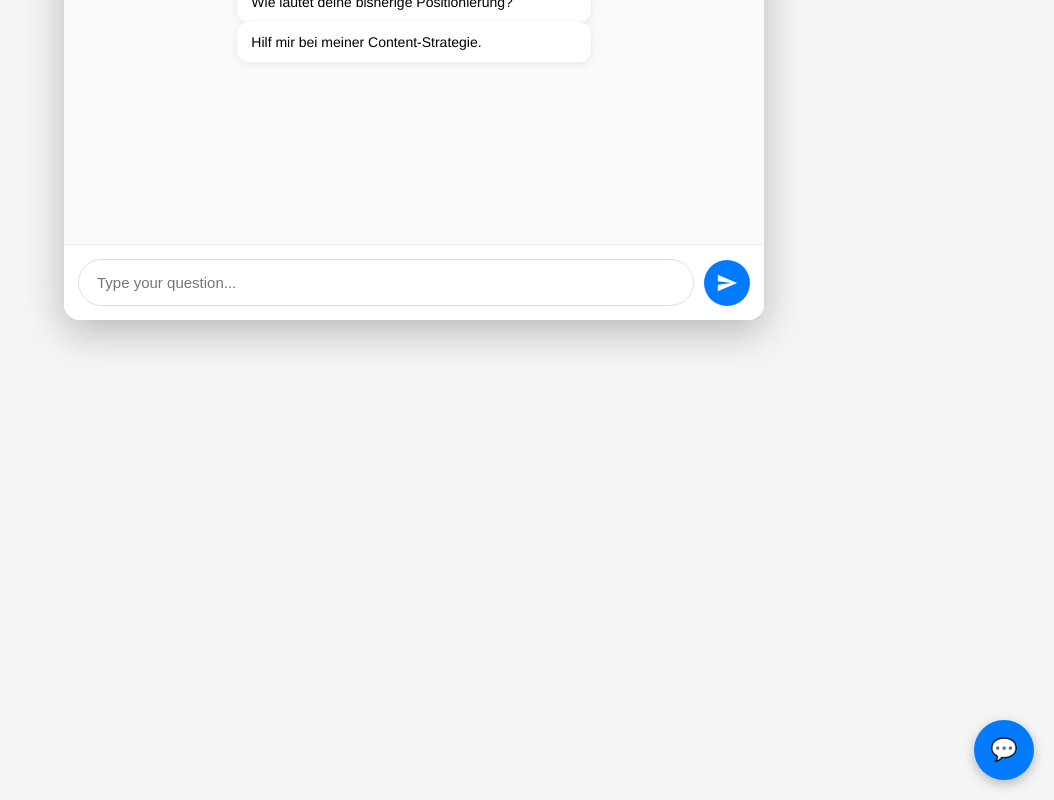
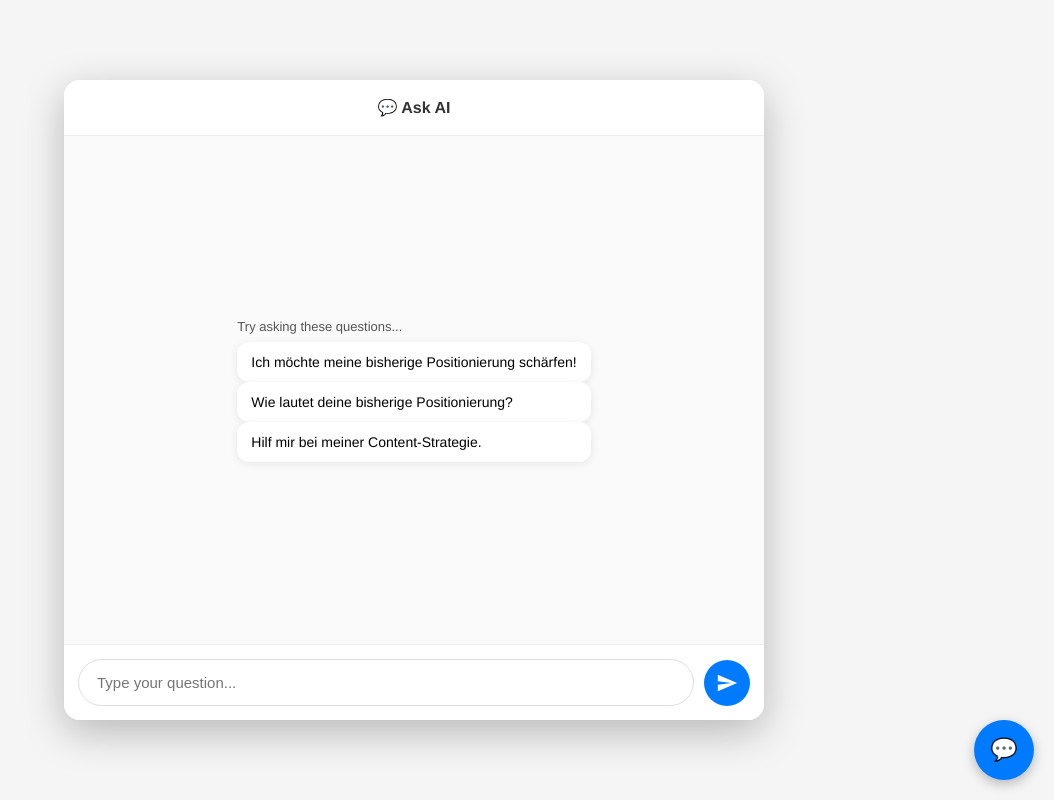
Before and after one commit to n8n-apex/OpenAI-Assistants-API, a website: page public/index.html in a window 1280 px wide. Shown: the whole page, without its empty margins (226-1280 px from the left). Drawn offline with Linux system fonts and the light colour scheme.

Commit message:
Update style.css

```diff
--- a/public/style.css
+++ b/public/style.css
@@ -6,8 +6,8 @@ body {
 
 /* Chat Widget */
 #chat-widget {
-  display: none;
-  position: relative;
+  display: flex;
+  position: fixed;
   top: 50%;
   left: 50%;
   transform: translate(-50%, -50%);
```
